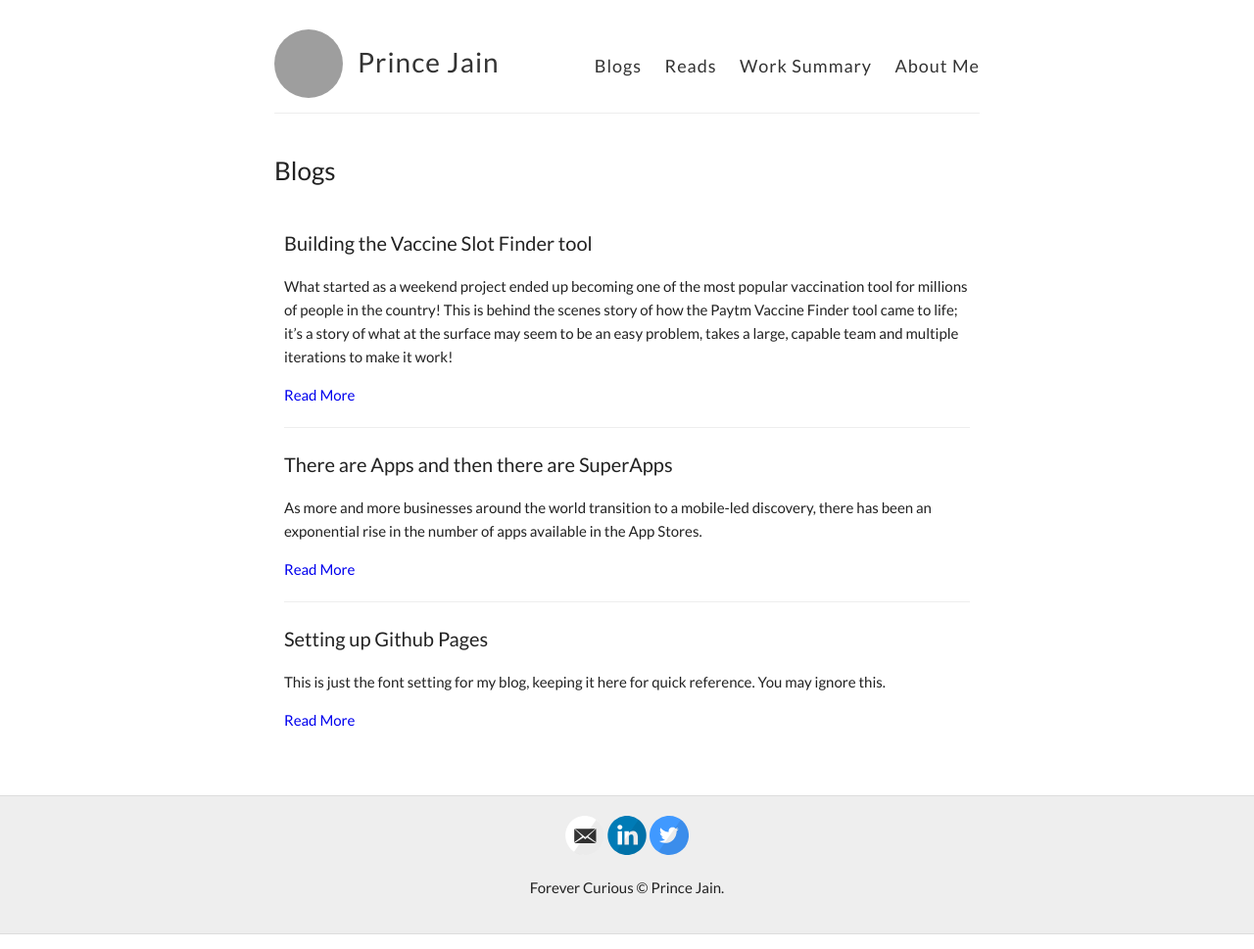
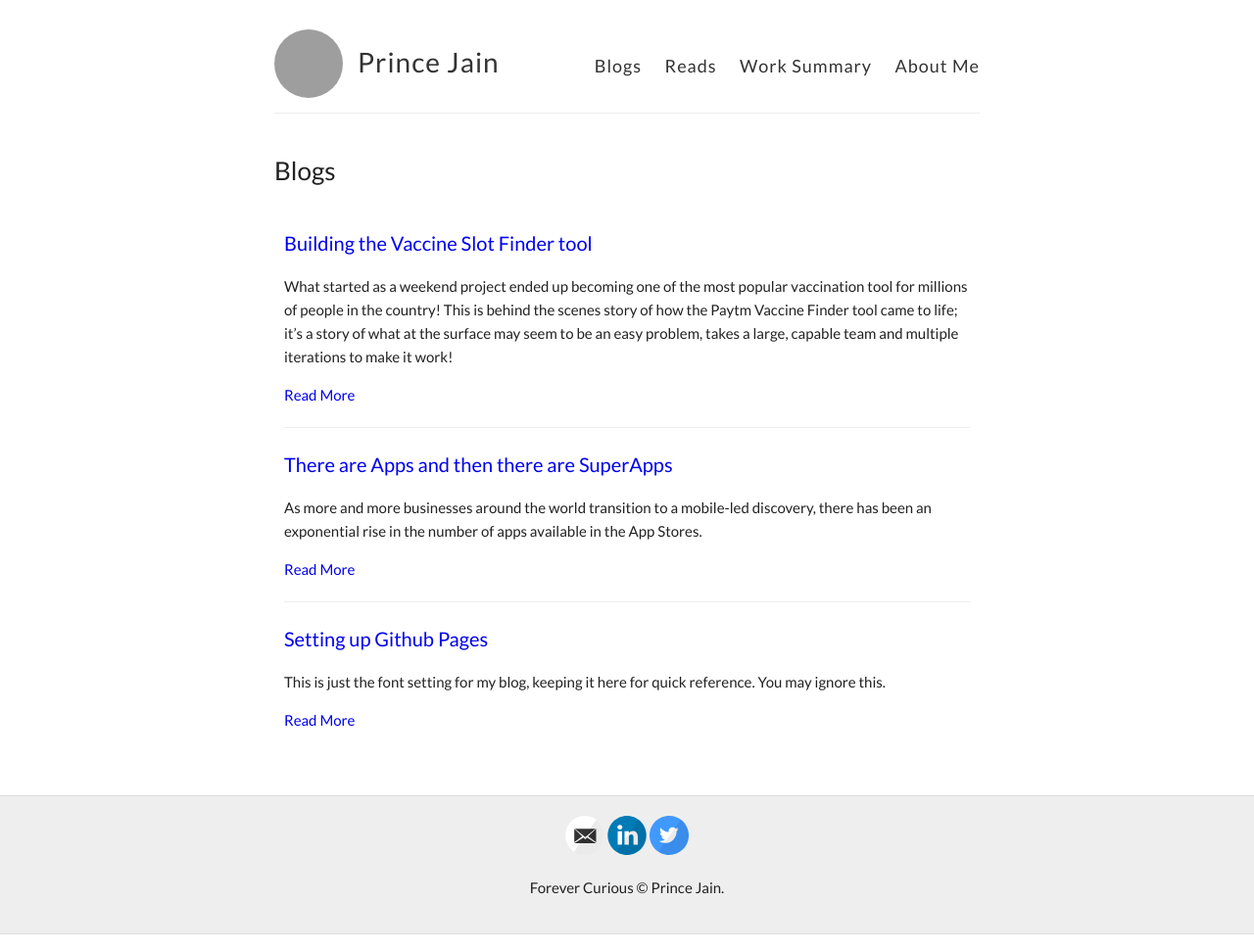
Before and after one commit to product-noob/product-noob.github.io, a Jekyll site: the page built from blog.md, in a window 1280 px wide. Shown: the whole page at 98% size. Built offline with Jekyll 4.4.1, drawn with Linux system fonts in a browser that asks for light colours; grey boxes are pictures that could not be loaded.

Commit message:
Update blog.html

```diff
--- a/_layouts/blog.html
+++ b/_layouts/blog.html
@@ -6,7 +6,7 @@ layout: default
 	<div class="posts"> {% for post in site.posts %}
 		<article class="post">
 			<!-- <div class="date"> Published on {{ page.date | date: "%B %e, %Y" }} </div> -->
-     			<h4 style="color:#222> <a href="{{ site.baseurl }}{{ post.url }}">{{ post.title }}</a> </h4>
+     			<h4 style="color:#222"> <a href="{{ site.baseurl }}{{ post.url }}">{{ post.title }}</a> </h4>
 			<div class="entry"> {{ post.excerpt }} </div> <a href="{{ site.baseurl }}{{ post.url }}" class="read-more">Read More</a>
 		</article> {% endfor %}
 	</div>
```
